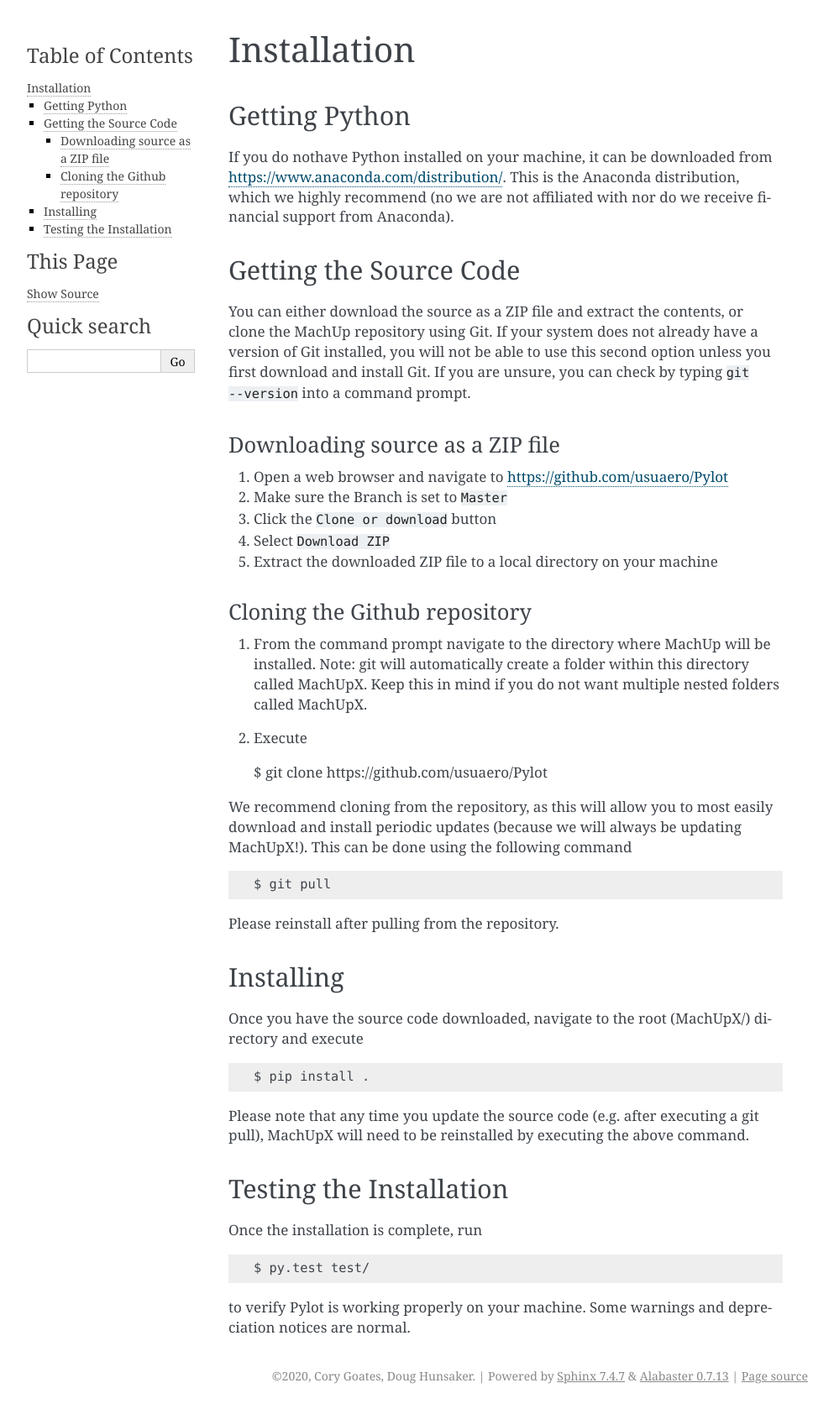
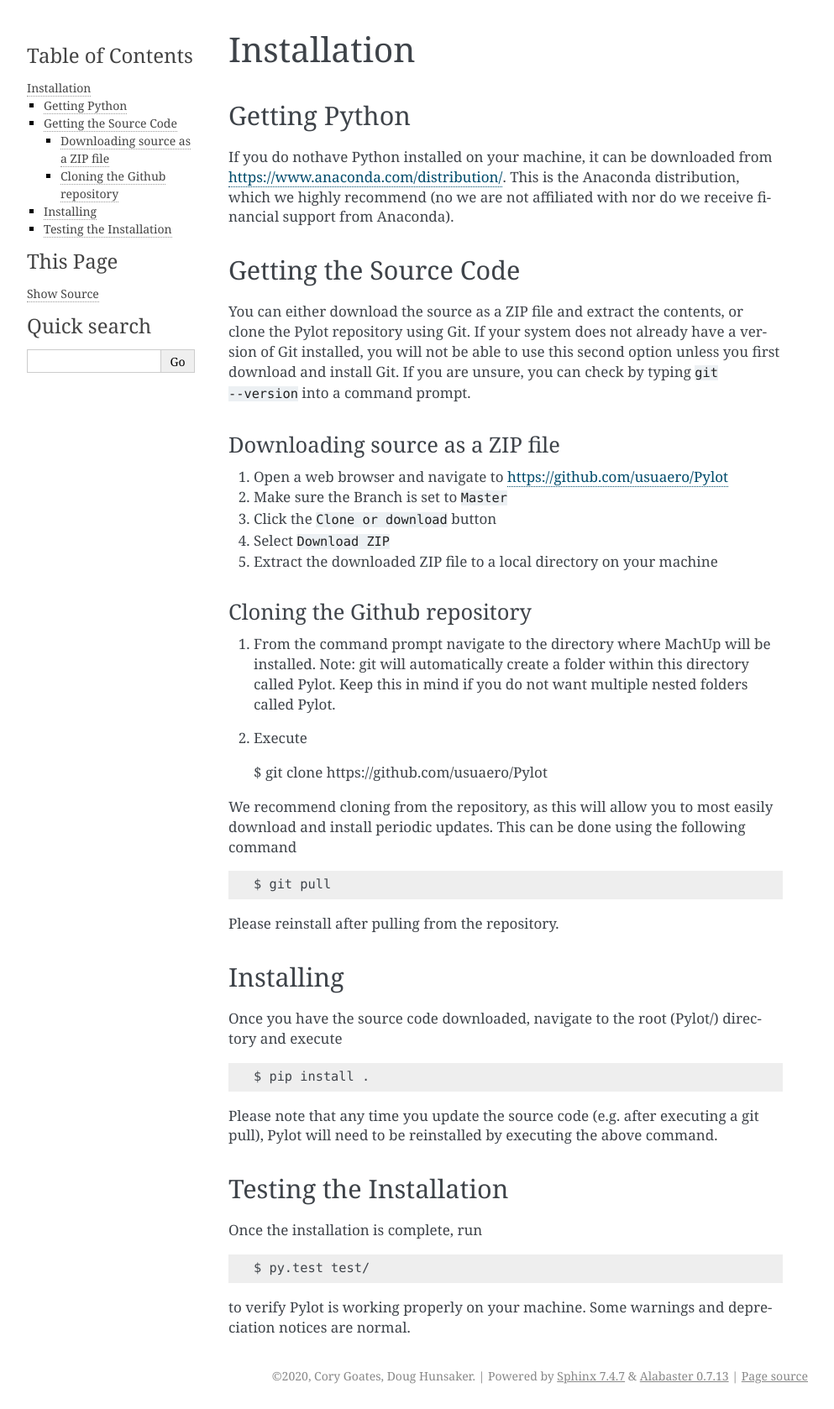
Before and after one commit to usuaero/Pylot, a Sphinx documentation site: the page built from docs/source/installation.md, in a window 1280 px wide. Shown: the whole page at 84% size, without its empty margins (148-1141 px from the left). Built offline with Sphinx 7.4.7, drawn with Linux system fonts in a browser that asks for light colours.

Commit message:
Updates to documentation.

```diff
--- a/docs/source/installation.md
+++ b/docs/source/installation.md
@@ -6,7 +6,7 @@
 
 ## Getting the Source Code
 
-You can either download the source as a ZIP file and extract the contents, or clone the MachUp repository using Git. If your system does not already have a version of Git installed, you will not be able to use this second option unless you first download and install Git. If you are unsure, you can check by typing `git --version` into a command prompt.
+You can either download the source as a ZIP file and extract the contents, or clone the Pylot repository using Git. If your system does not already have a version of Git installed, you will not be able to use this second option unless you first download and install Git. If you are unsure, you can check by typing `git --version` into a command prompt.
 
 ### Downloading source as a ZIP file
 
@@ -18,12 +18,12 @@
 
 ### Cloning the Github repository
 
-1. From the command prompt navigate to the directory where MachUp will be installed. Note: git will automatically create a folder within this directory called MachUpX. Keep this in mind if you do not want multiple nested folders called MachUpX.
+1. From the command prompt navigate to the directory where MachUp will be installed. Note: git will automatically create a folder within this directory called Pylot. Keep this in mind if you do not want multiple nested folders called Pylot.
 2. Execute
 
     $ git clone https://github.com/usuaero/Pylot
 
-We recommend cloning from the repository, as this will allow you to most easily download and install periodic updates (because we will always be updating MachUpX!). This can be done using the following command
+We recommend cloning from the repository, as this will allow you to most easily download and install periodic updates. This can be done using the following command
 
     $ git pull
 
@@ -31,11 +31,11 @@
 
 ## Installing
 
-Once you have the source code downloaded, navigate to the root (MachUpX/) directory and execute
+Once you have the source code downloaded, navigate to the root (Pylot/) directory and execute
 
     $ pip install .
 
-Please note that any time you update the source code (e.g. after executing a git pull), MachUpX will need to be reinstalled by executing the above command.
+Please note that any time you update the source code (e.g. after executing a git pull), Pylot will need to be reinstalled by executing the above command.
 
 ## Testing the Installation
 
--- a/setup.py
+++ b/setup.py
@@ -5,7 +5,7 @@
 import sys
 
 setup(name = 'Pylot',
-    version = '1.0.1',
+    version = '1.0',
     description = "Pylot: A light and fast aircraft flight simulator.",
     url = 'https://github.com/usuaero/Pylot',
     author = 'usuaero',
```
Also changed, not shown: README.md (+1 -1 lines), docs/source/creating_input_files.md (+13 -21 lines).
